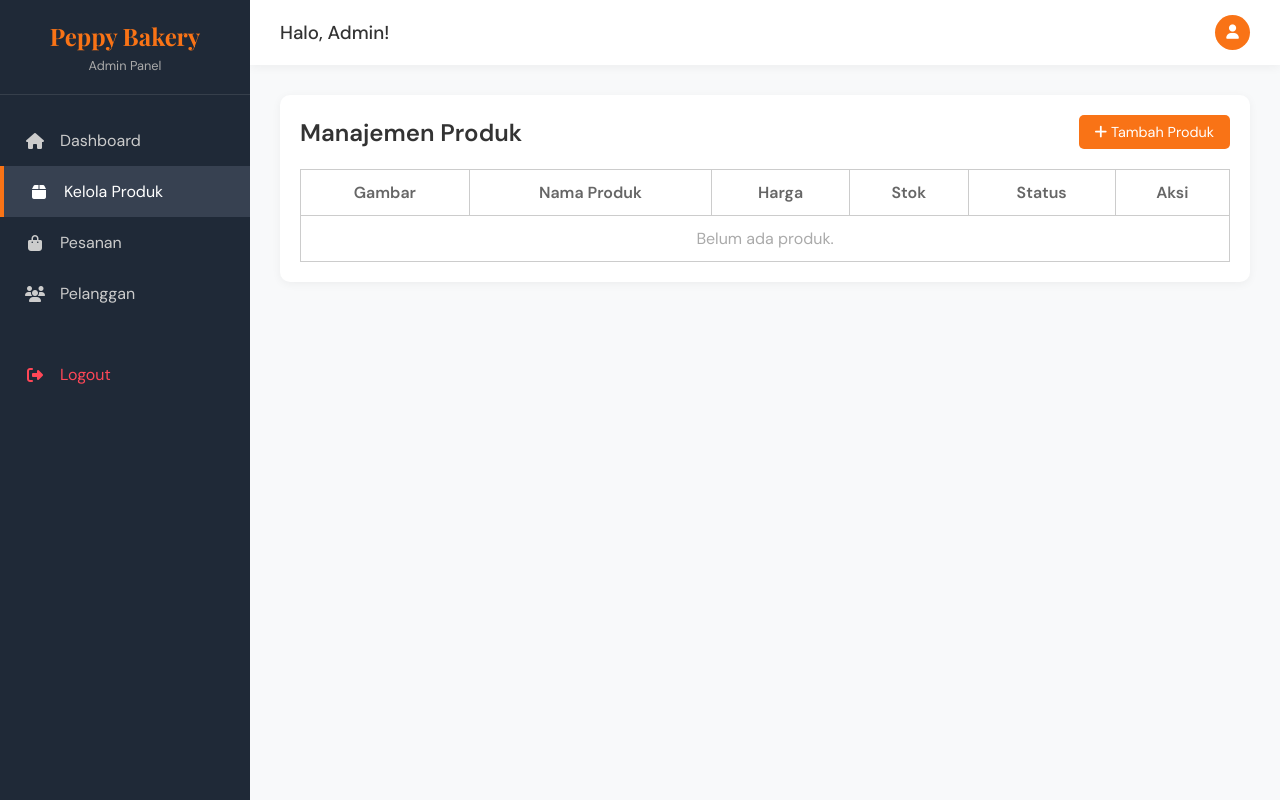
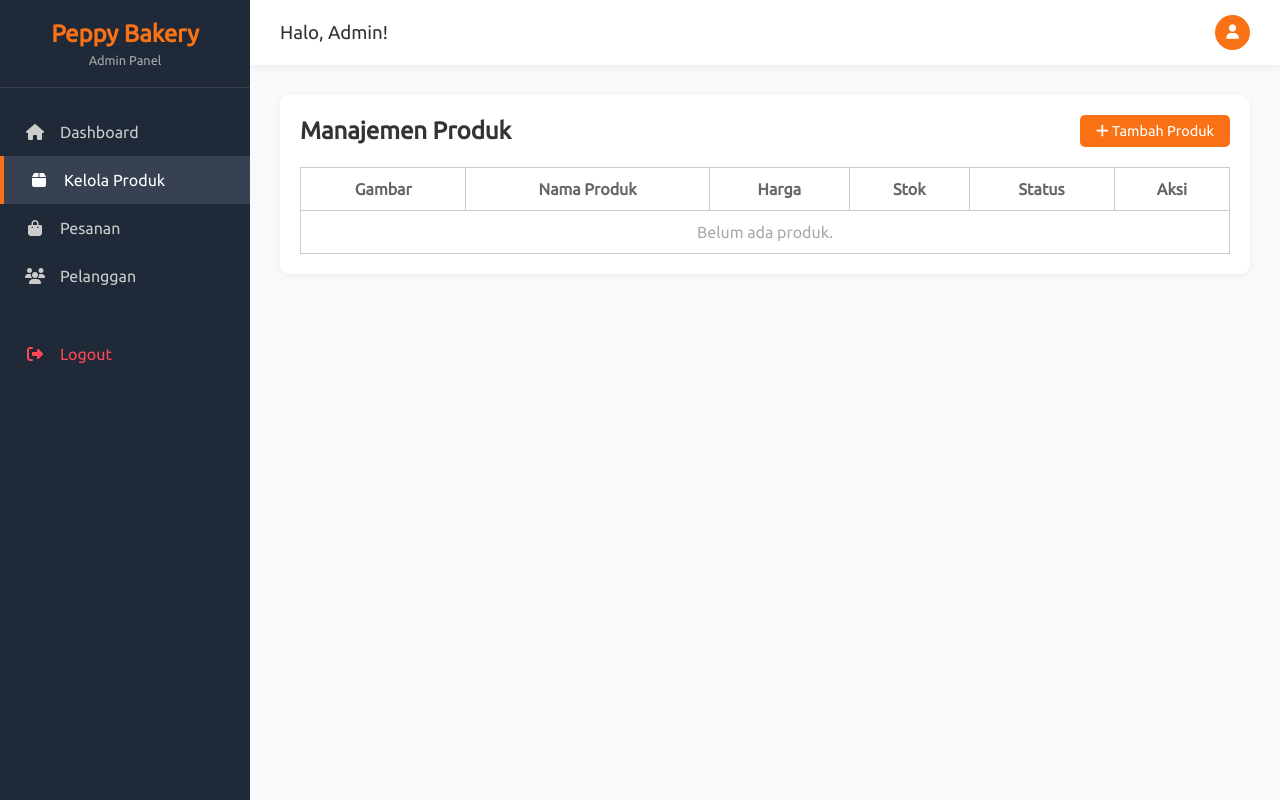
Before and after one commit to mars22144/peppy_bakery, a PHP site: page /peppy_bakery/admin/products_admin.php in a window 1280 px wide. Run offline with PHP 8.4, Linux system fonts and the light colour scheme; the visitor is signed in with stand-in values (Sample User, id 1); data that the repository does not hold is empty.

Commit message:
tambah font face dan ubah font-family jadi ubuntu

```diff
--- a/assets/css/admin.css
+++ b/assets/css/admin.css
@@ -8,11 +8,17 @@
     --admin-white: #fff;
 }
 
+@font-face {
+    font-family: "Ubuntu";
+    src: url("../font/Ubuntu-Regular.ttf") format("truetype");
+    font-display: swap;
+}
+
 * {
     margin: 0;
     padding: 0;
     box-sizing: border-box;
-    font-family: 'DM Sans', sans-serif;
+    font-family: "Ubuntu", sans-serif;
 }
 
 body {
@@ -24,15 +30,15 @@ body {
 
 /* hapus tanda panah pada input type number */
 input::-webkit-outer-spin-button,
-input::-webkit-inner-spin-button{
-  -webkit-appearance: none;
-  margin: 0;
+input::-webkit-inner-spin-button {
+    -webkit-appearance: none;
+    margin: 0;
 }
 
 /* untuk firefox */
-input[type=number]{
-  -moz-appearance: textfield;
-  appearance: textfield;
+input[type=number] {
+    -moz-appearance: textfield;
+    appearance: textfield;
 }
 
 
@@ -64,7 +70,7 @@ input[type=number]{
 }
 
 .sidebar-header h2 {
-    font-family: 'Playfair Display', serif;
+    font-family: "Ubuntu", serif;
     color: var(--admin-primary);
 }
 
@@ -212,19 +218,19 @@ th {
     gap: 5px;
 }
 
-thead tr th{
+thead tr th {
     text-align: center;
 }
 
-tbody tr td{
+tbody tr td {
     text-align: center;
 }
 
-tr th{
+tr th {
     border: 1px solid #ccc;
 }
 
-td{
+td {
     border: 1px solid #ccc;
 }
 
@@ -319,7 +325,7 @@ td{
     padding: 5px 10px;
     border-radius: 5px;
     border: 1px solid #ddd;
-    font-family: 'DM Sans', sans-serif;
+    font-family: "Ubuntu", sans-serif;
     font-size: 0.9rem;
     background: #fff;
     cursor: pointer;
@@ -514,7 +520,7 @@ td{
     padding: 10px 14px;
     border: 1.5px solid #ddd;
     border-radius: 8px;
-    font-family: 'DM Sans', sans-serif;
+    font-family: "Ubuntu", sans-serif;
     font-size: 0.9rem;
     outline: none;
     transition: border-color 0.2s;
```
